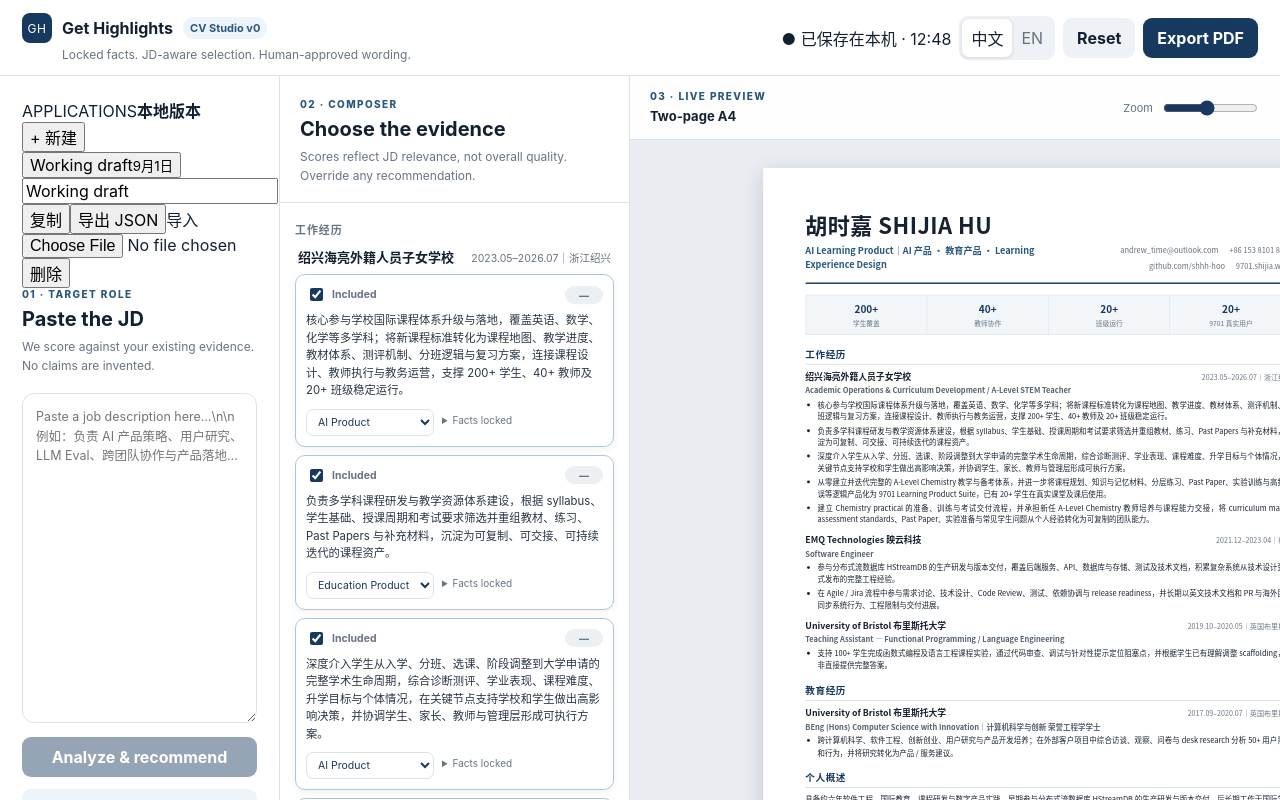
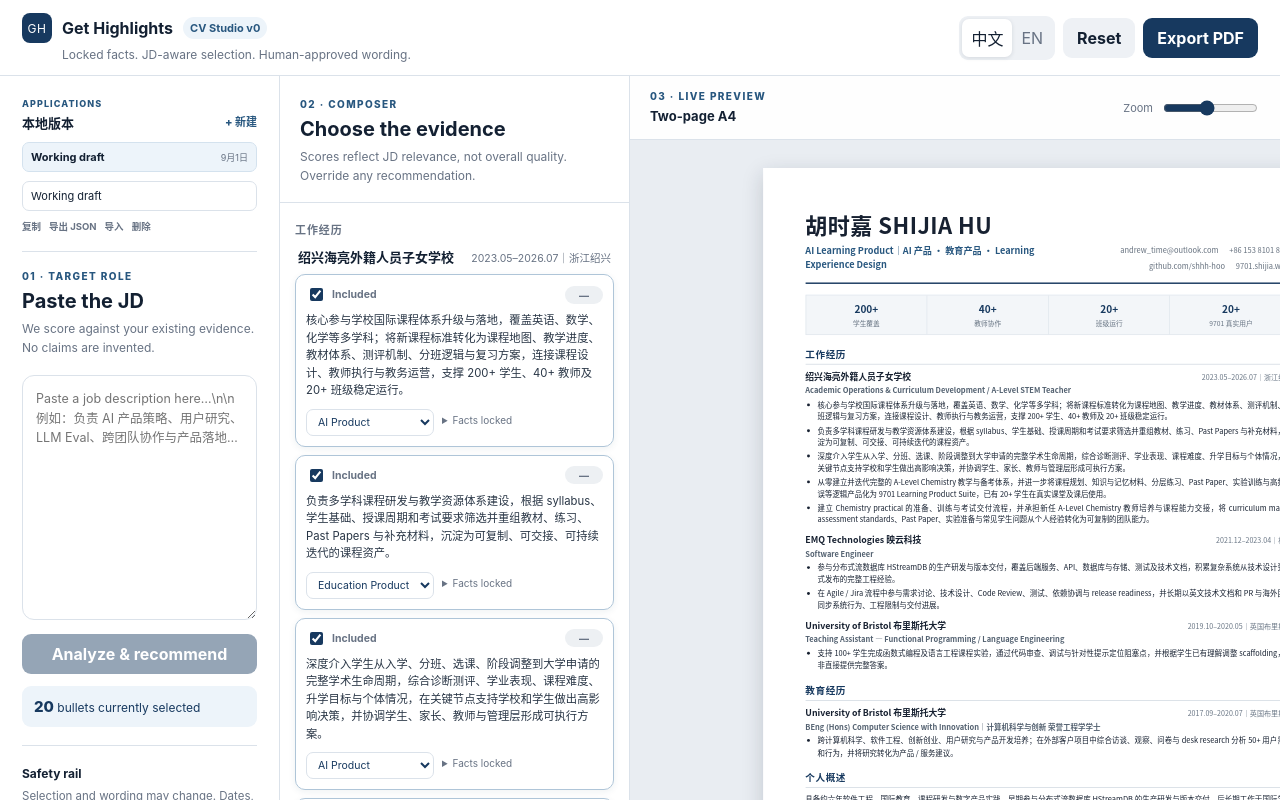
Before and after one commit to shhh-hoo/get-highlights, a Next.js app: page / in a window 1280 px wide. Built offline with nearby package versions, Linux system fonts and the light colour scheme.

Commit message:
style: load application snapshot controls

```diff
--- a/src/app/globals.css
+++ b/src/app/globals.css
@@ -1,3 +1,5 @@
+@import "./snapshots.css";
+
 :root {
   --ink: #132032;
   --muted: #687384;
```
